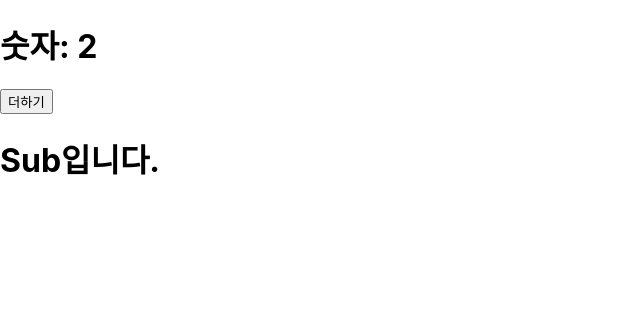
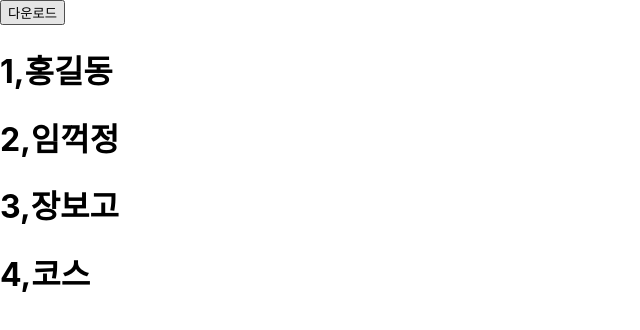
Before and after one commit to richinhim/reactwork, a React (Create React App) app in the folder my-app/: page / in a window 1280 px wide. Shown: the top 330 px of the page, without its empty margins (0-640 px from the left). Built offline with nearby package versions, Linux system fonts and the light colour scheme.

Commit message:
react 오프라인 6강 - useState

```diff
--- a/my-app/src/App.js
+++ b/my-app/src/App.js
@@ -1,23 +1,40 @@
+import './App.css';
 import { useState } from 'react';
-import './App.css';
-import Sub from './Sub';
 
 function App() {
-  // let number = 1; //상
-  const [number, setNumber] = useState(2); // React안에 hooks 라이브러리 상태값이 됨.
+  // 다운로드 받음
 
-  const add = () => {
-    //number++;
-    setNumber(number + 1); // 리엑트한테 number 값 변경할께라고 요청
-    console.log('add', number);
+  console.log('APP 실행됨');
+
+  const [num, setNum] = useState(5);
+
+  let sample = [
+    { id: 1, name: '홍길동' },
+    { id: 2, name: '임꺽정' },
+    { id: 3, name: '장보고' },
+    { id: 4, name: '코스' },
+  ];
+  const [users, setUsers] = useState(sample); //레퍼런스 변경되야 동작!!
+
+  const download = () => {
+    //fetch().then().then();
+    //기존 데이터 세팅
+    //const a = sample.concat({ id: 5, name: '조자룡' });
+    //console.log(sample);
+
+    setUsers([...sample, { id: num, name: '조자룡' }]);
+    //num++;
+    setNum(num + 1);
   };
-
   //랜더링 시점 = 상태값 변경
   return (
     <div>
-      <h1>숫자: {number}</h1>
-      <button onClick={add}>더하기</button>
-      <Sub />
+      <button onClick={download}>다운로드</button>
+      {users.map((u) => (
+        <h1>
+          {u.id},{u.name}
+        </h1>
+      ))}
     </div>
   );
 }
```
Also changed, not shown: my-app/react.txt.
